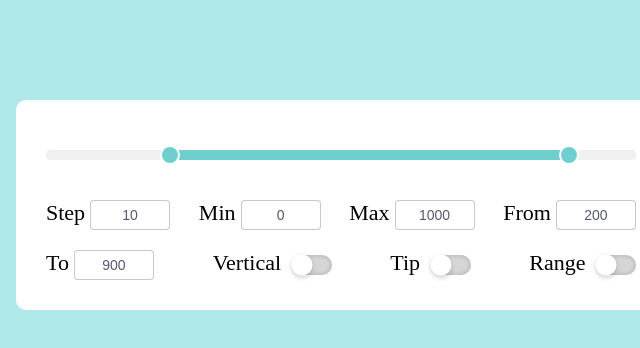
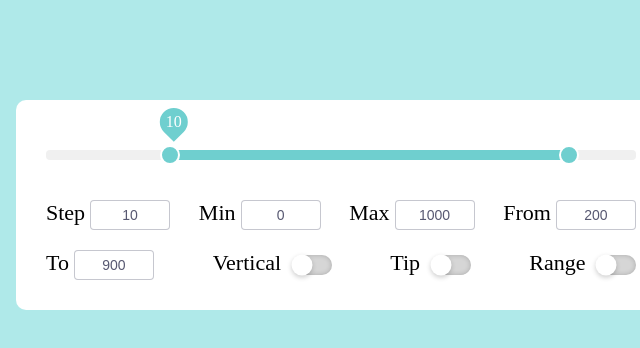
Before and after one commit to FrusE1/Slider, a plain HTML site: page index.html in a window 1280 px wide. Shown: the full height of the page, 299-939 px from the left. Drawn offline with Linux system fonts and the light colour scheme.

Commit message:
added tip

```diff
--- a/script.js
+++ b/script.js
@@ -9,6 +9,7 @@ function getTemplateSlider(args) {
       <input type="range" data-type="range" data-slider="minus" min="${min}" max="${max}" value="${from}" step="${step}">
       <input type="range" data-type="range" data-slider="plus" min="${min}" max="${max}" value="${to}" step="${step}">
     </div>
+    <div class="tip-from"><span>10</span></div>
   </div>
   <div class="slider__panel slider-panel">
     <div class="slider-panel__step slider-panel__elem">
@@ -25,11 +26,11 @@ function getTemplateSlider(args) {
     </div>
     <div class="slider-panel__interval_min slider-panel__elem">
       <div class="slider-panel__text">From</div>
-      <input type="number" data-slider="from" data-interval="from" min="${min}" max="${max}" value="${from}">
+      <input type="number" data-slider="from" min="${min}" max="${max}" value="${from}">
     </div>
     <div class="slider-panel__interval_max slider-panel__elem">
       <div class="slider-panel__text">To</div>
-      <input type="number" data-slider="to" data-interval="to" min="${min}" max="${max}" value="${to}">
+      <input type="number" data-slider="to" min="${min}" max="${max}" value="${to}">
     </div>
     <div class="slider-panel__checkbox slider-panel__elem">
       <label class="slider-panel__text">Vertical
@@ -92,6 +93,7 @@ class Slider {
       max: document.querySelector('[data-slider="max"]'),
       from: document.querySelector('[data-slider="from"]'),
       to: document.querySelector('[data-slider="to"]'),
+      tipFrom: document.querySelector('.tip-from'),
     }
   }
 
@@ -141,7 +143,6 @@ class Slider {
 
   handleInputValue() {
     const { panel } = this.sliderElements;
-    const func = this.getObjectFunctions.bind(this)();
     panel.addEventListener('change', (event) => {
       const { slider } = event.target.dataset;
 
@@ -152,10 +153,11 @@ class Slider {
   }
 
   calcIndicatorPosition() {
-    const { indicatorBody, indicatorMin, indicatorMax } = this.sliderElements;
+    const { indicatorBody, indicatorMin, indicatorMax, tipFrom } = this.sliderElements;
 
     indicatorBody.style.left = `${((indicatorMin.value - this.min) / (this.max - this.min)) * 100}%`;
     indicatorBody.style.right = `${100 - (((indicatorMax.value - this.min) / (this.max - this.min)) * 100)}%`;
+    tipFrom.style.left = `${((indicatorMin.value - this.min) / (this.max - this.min)) * 100}%`;
   }
 
   defaultValue() {
--- a/style.css
+++ b/style.css
@@ -32,11 +32,42 @@ body {
 }
 
 /* Стили ползунка и прогресс бара */
+.range-slider {
+  position: relative;
+}
+
+.tip-from {
+  position: absolute;
+  bottom: calc(var(--height-toggle-slider) * 1.2);
+  width: calc(var(--height-toggle-slider)* 1.4);
+  height: calc(var(--height-toggle-slider)* 1.4);
+  transform: translateX(-15%);
+}
+
+.tip-from::before {
+  position: absolute;
+  content: '';
+  width: calc(var(--height-toggle-slider)* 1.4);
+  height: calc(var(--height-toggle-slider)* 1.4);
+  background-color: #6fcfcf;
+  border-radius: 50% 50% 0% 50%;
+  transform: rotate(45deg);
+}
+
+.tip-from span {
+  position: absolute;
+  top: 50%;
+  left: 50%;
+  transform: translate(-50%, -50%);
+  color: #fff;
+  z-index: 1000;
+  /* transform: rotate(-45deg); */
+}
+
 .range-slider__bar {
   height: var(--height-line-slider);
   background-color: #f0f0f0;
   border-radius: 4px;
-  position: relative;
 }
 
 .range-slider__indicator {
@@ -64,8 +95,8 @@ body {
 }
 
 .slider input[type="range"]::-webkit-slider-thumb {
-  height: 20px;
-  width: 20px;
+  height: var(--height-toggle-slider);
+  width: var(--height-toggle-slider);
   background: #6fcfcf;
   border: 2px solid #fff;
   border-radius: 50%;
@@ -74,8 +105,8 @@ body {
 }
 
 .slider input[type="range"]::-moz-range-thumb {
-  height: 20px;
-  width: 20px;
+  height: var(--height-toggle-slider);
+  width: var(--height-toggle-slider);
   background: #6fcfcf;
   border: 2px solid #fff;
   border-radius: 50%;
```
